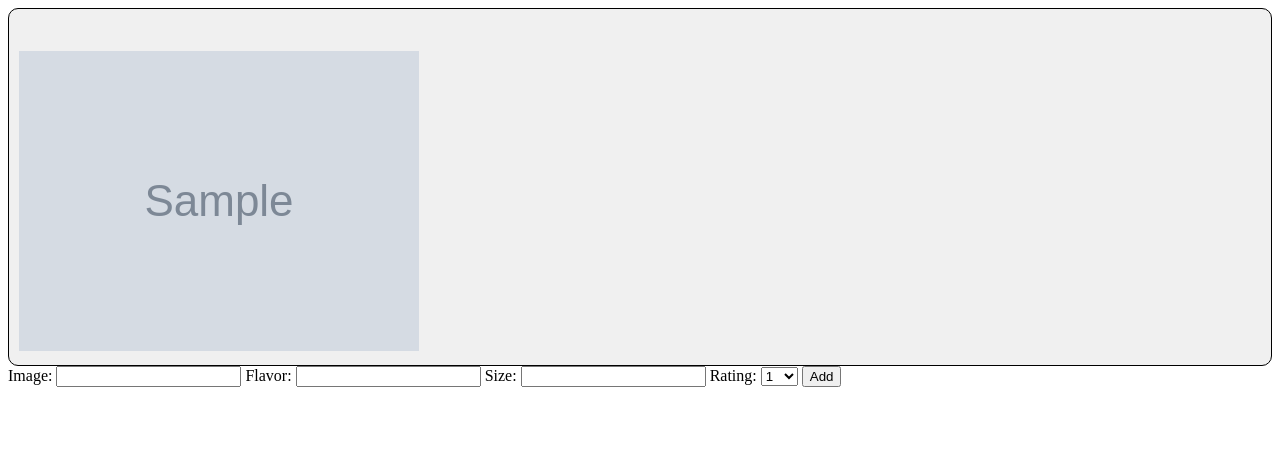
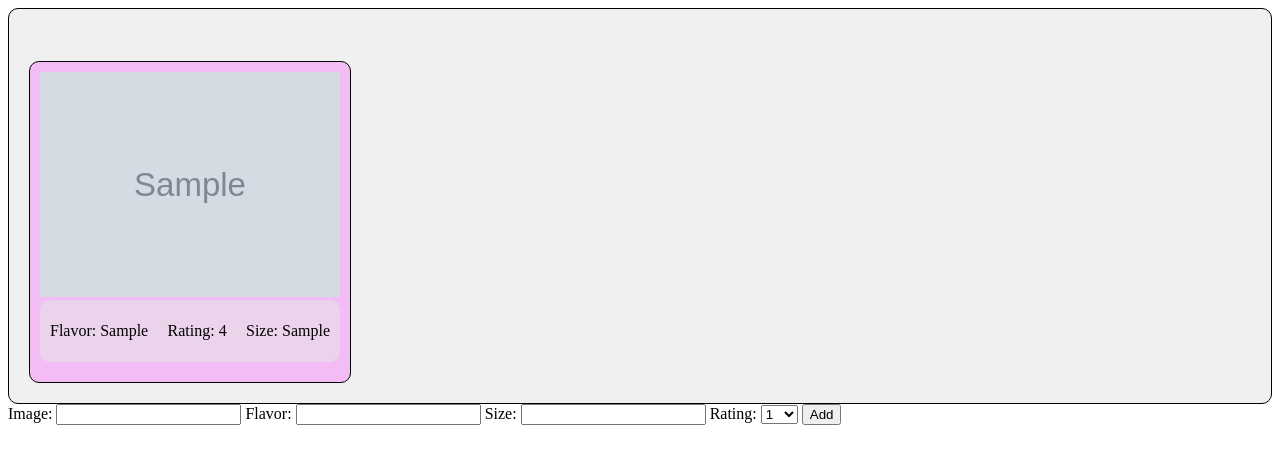
Before and after one commit to economicactivist/cupcakes-flask, a Flask app: page / in a window 1280 px wide. Shown: the top 464 px of the page. Run offline with Flask 2, Linux system fonts and the light colour scheme; tables that the repository leaves empty hold one stand-in row (values such as "Sample post"); grey boxes marked "Sample" are stand-in pictures; some libraries are stand-ins or nearby versions.

Commit message:
finished

```diff
--- a/static/index.js
+++ b/static/index.js
@@ -27,13 +27,27 @@ $(document).ready(async () => {
     console.log(cupcakes)
     for (let i = 0; i < cupcakeLength; i++) {
         let cupcakeImageDiv = document.createElement('div');
-        cupcakeImageDiv.className = 'cupcake-image-div';
+        cupcakeImageDiv.className = 'cupcake-img-div';
         let cupcakeImage = document.createElement('img');
         cupcakeImage.src = cupcakes['cupcakes'][i]['image']
+        let infoDiv = document.createElement('div');
+        infoDiv.className = 'cupcake-info-div';
+        let cupcakeFlavor = document.createElement('p');
+        cupcakeFlavor.innerHTML = `Flavor: ${cupcakes['cupcakes'][i]['flavor']}`
+        let cupcakeRating = document.createElement('p');
+        cupcakeRating.innerHTML = `Rating: ${cupcakes['cupcakes'][i]['rating']}`
+        let cupcakeSize = document.createElement('p');
+        cupcakeSize.innerHTML = `Size: ${cupcakes['cupcakes'][i]['size']}`
+        infoDiv.appendChild(cupcakeFlavor);
+        infoDiv.appendChild(cupcakeRating);
+        infoDiv.appendChild(cupcakeSize);
+
         console.log(cupcakeImage.src)
         console.log(cupcakes['cupcakes'])
         cupcakeDiv.appendChild(cupcakeImageDiv);
         cupcakeImageDiv.appendChild(cupcakeImage);
+        cupcakeImageDiv.appendChild(infoDiv);
+
 
 
     }
--- a/static/styles.css
+++ b/static/styles.css
@@ -8,17 +8,35 @@
 }
 
 .cupcake-img-div{
-    width: 200px;
-    height: 200px;
+    width: 300px;
+    height: 300px;
     margin: 10px;
     border: 1px solid black;
     border-radius: 10px;
     padding: 10px;
+    background-color: #f3bcf5;
 }
 
 .cupcake-img-div img{
+    display: block;
     max-width: 100%;
-    max-height: 100%;
+    max-height: 80%;
+    margin: 0 auto;
     object-fit: contain;
+    margin-bottom: 3px;
 
 }
+
+.cupcake-info-div{
+    display: flex;
+    flex-direction: row;
+    justify-content: space-between;
+    align-items: center;
+    padding: 10px;
+    border: 1px  black;
+    border-radius: 10px;
+    object-fit: contain;
+    max-width: 100%;
+    max-height: 14%;
+    background-color: #ecd3ec;
+}
```
